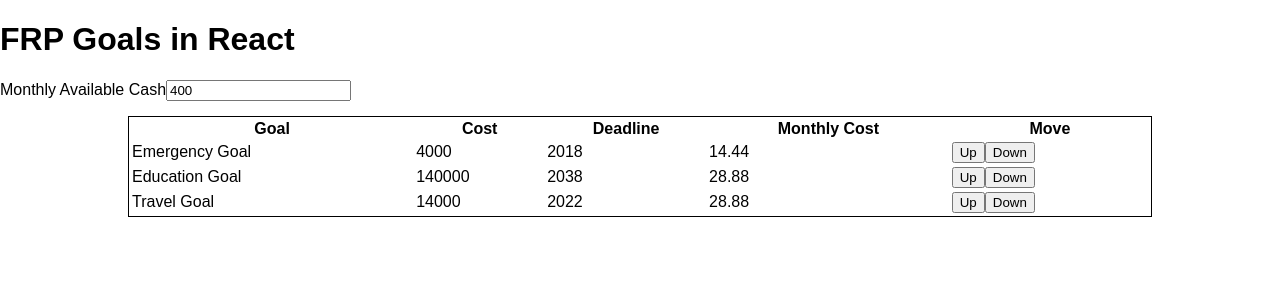
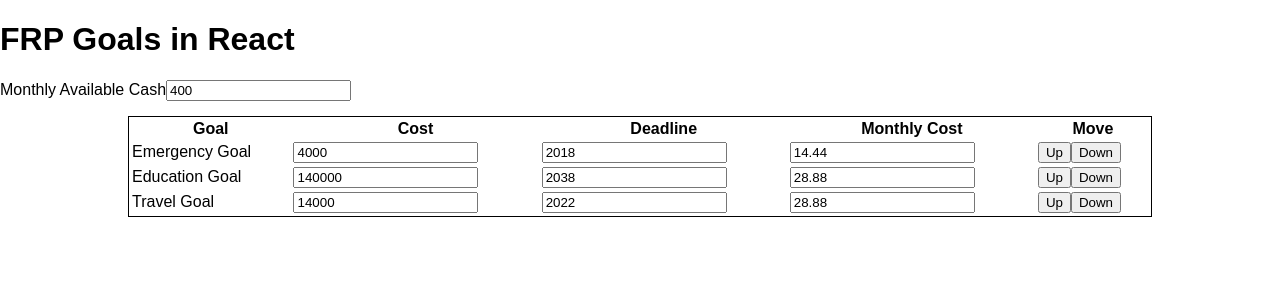
Before and after one commit to abmagil/spending_plans, a React app: page / in a window 1280 px wide. Shown: the top 300 px of the page. Built offline with nearby package versions, Linux system fonts and the light colour scheme.

Commit message:
Refactor out individual cells to be attribute aware

```diff
--- a/src/components/FrpGoalRow.js
+++ b/src/components/FrpGoalRow.js
@@ -4,20 +4,33 @@ const {
   Component
 } = React;
 
-const FrpGoalRow = ({goal}) => (
-  <tr>
+const GoalAttribute = ({ goal, attribute }) => (
+  <td>
+    {false
+      ? <p>{goal[attribute]}</p>
+      : <input value={goal[attribute]} />
+    }
+  </td>
+)
+
+class FrpGoalRow extends React.Component {
+  constructor(props) {
+    super(props);
+    this.state = {
+      locked: "deadline"
+    }
+  }
+
+  render() {
+    const { goal } = this.props;
+
+    return<tr>
       <td>
         {goal.type}
       </td>
-    <td>
-      {goal.total}
-    </td>
-    <td>
-      {goal.deadline}
-    </td>
-    <td>
-      {goal.outlay}
-    </td>
+      <GoalAttribute goal={goal} attribute="total" />
+      <GoalAttribute goal={goal} attribute="deadline" />
+      <GoalAttribute goal={goal} attribute="outlay" />
       <td>
         <button>
           Up
@@ -27,6 +40,7 @@ const FrpGoalRow = ({goal}) => (
         </button>
       </td>
     </tr>
-)
+  }
+}
 
 export default FrpGoalRow;
```
Lines whose indentation alone changed are shown as unchanged.
